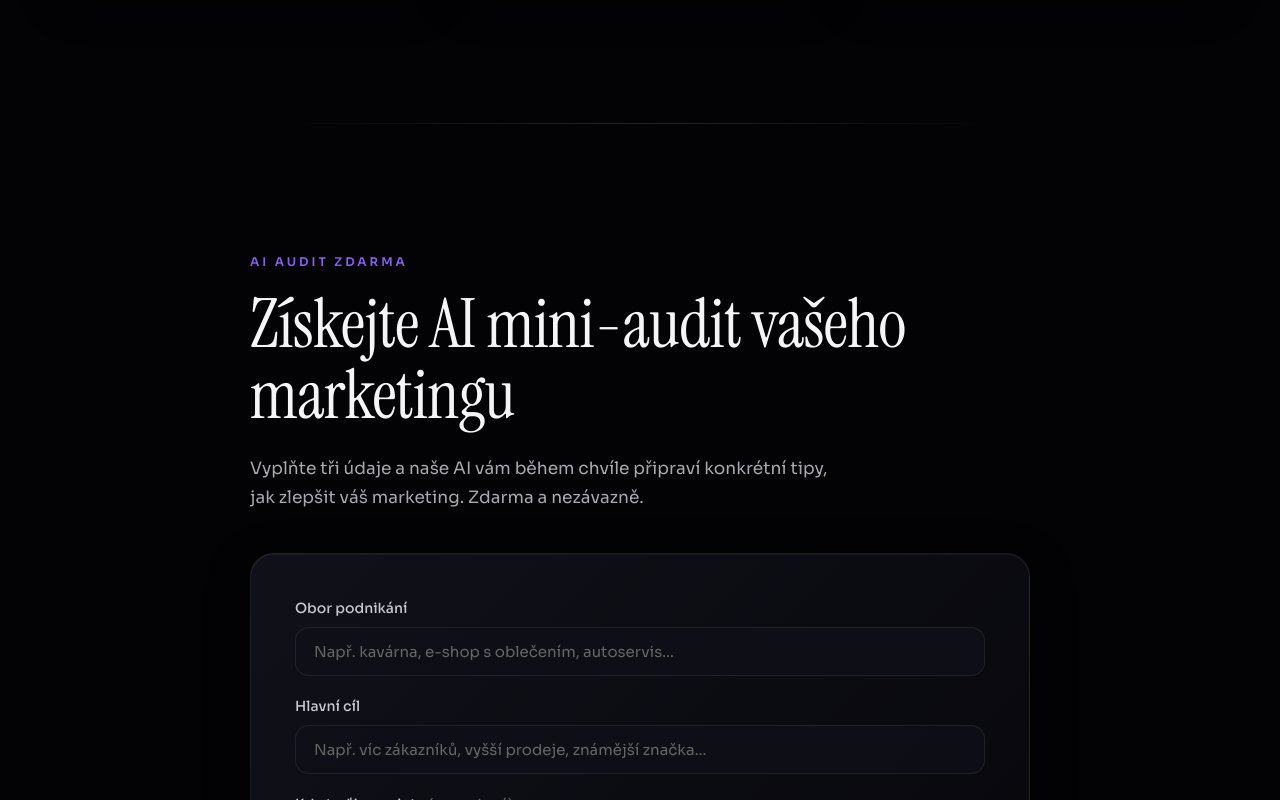
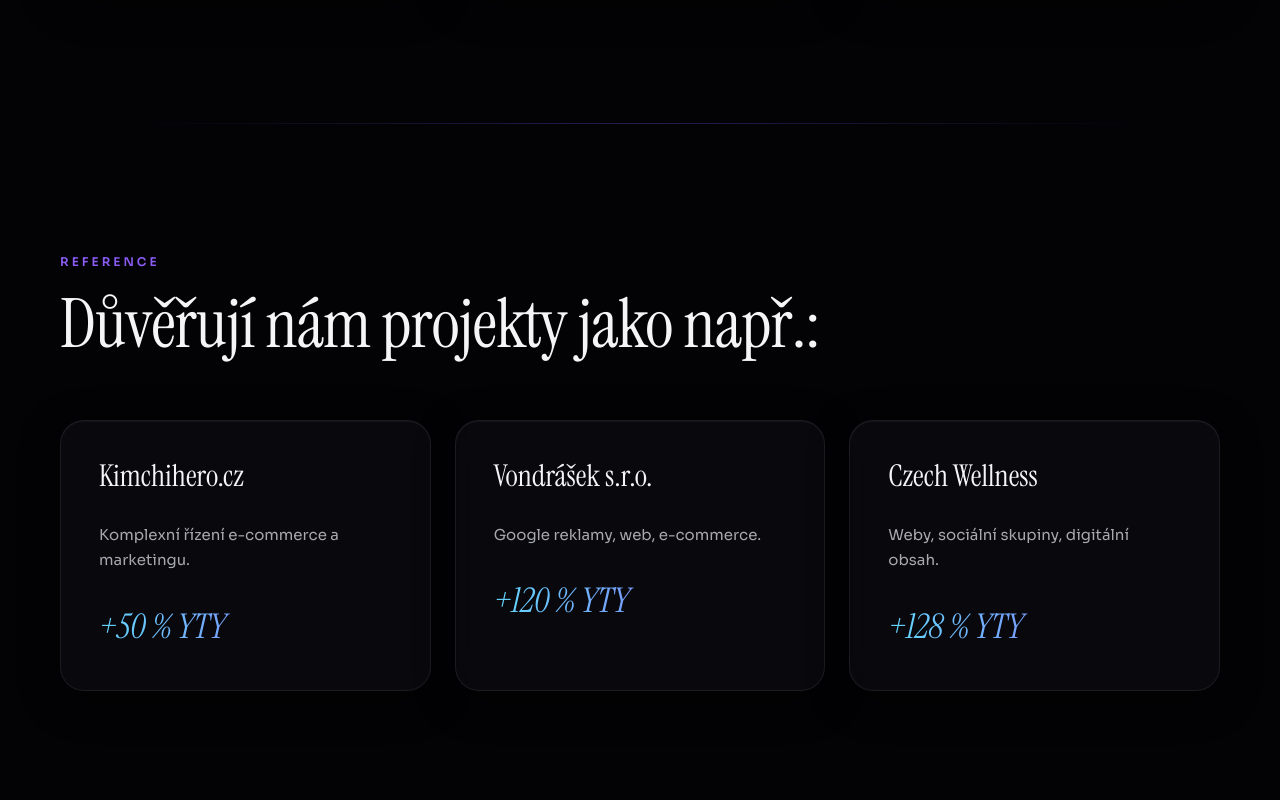
Before and after one commit to groweacz-cyber/Growea-web, a React (Vite) app: page / in a window 1280 px wide. Shown: the part 1500-2300 px from the top of the page. Built offline with nearby package versions, Linux system fonts and the light colour scheme.

Commit message:
Update App.jsx

```diff
--- a/src/App.jsx
+++ b/src/App.jsx
@@ -14,6 +14,7 @@ import AuditTool from "./AuditTool"
 export default function App() {
   const [analyticsOn, setAnalyticsOn] = useState(false)
   const [chatOpen, setChatOpen] = useState(false)
+  const [auditOpen, setAuditOpen] = useState(false)
   const scrollTo = (id) => {
     document.getElementById(id)?.scrollIntoView({
       behavior: "smooth",
@@ -80,7 +81,7 @@ export default function App() {
 
           <button
             className="nav-audit"
-            onClick={() => scrollTo("audit")}
+            onClick={() => setAuditOpen(true)}
           >
             <span className="nav-audit-badge">Zkus mě zdarma</span>
             AI audit
@@ -227,18 +228,29 @@ export default function App() {
       </section>
       </Reveal>
 
-      {/* AI AUDIT */}
-      <Reveal>
-      <section
-        className="audit-section"
-        id="audit"
+{/* AI AUDIT MODAL */}
+      {auditOpen && (
+        <div
+          className="audit-overlay"
+          onClick={() => setAuditOpen(false)}
         >
+          <div
+            className="audit-modal"
+            onClick={(e) => e.stopPropagation()}
+          >
+            <button
+              className="audit-modal-close"
+              onClick={() => setAuditOpen(false)}
+              aria-label="Zavřít"
+            >
+              ✕
+            </button>
 
             <div className="section-sub">
               AI AUDIT ZDARMA
             </div>
 
-        <h2>
+            <h2 className="audit-modal-title">
               Získejte AI mini-audit
               vašeho marketingu
             </h2>
@@ -250,8 +262,9 @@ export default function App() {
 
             <AuditTool />
 
-      </section>
-      </Reveal>
+          </div>
+        </div>
+      )}
 
       {/* REFERENCES */}
       <Reveal>
```
Lines whose indentation alone changed are shown as unchanged.
